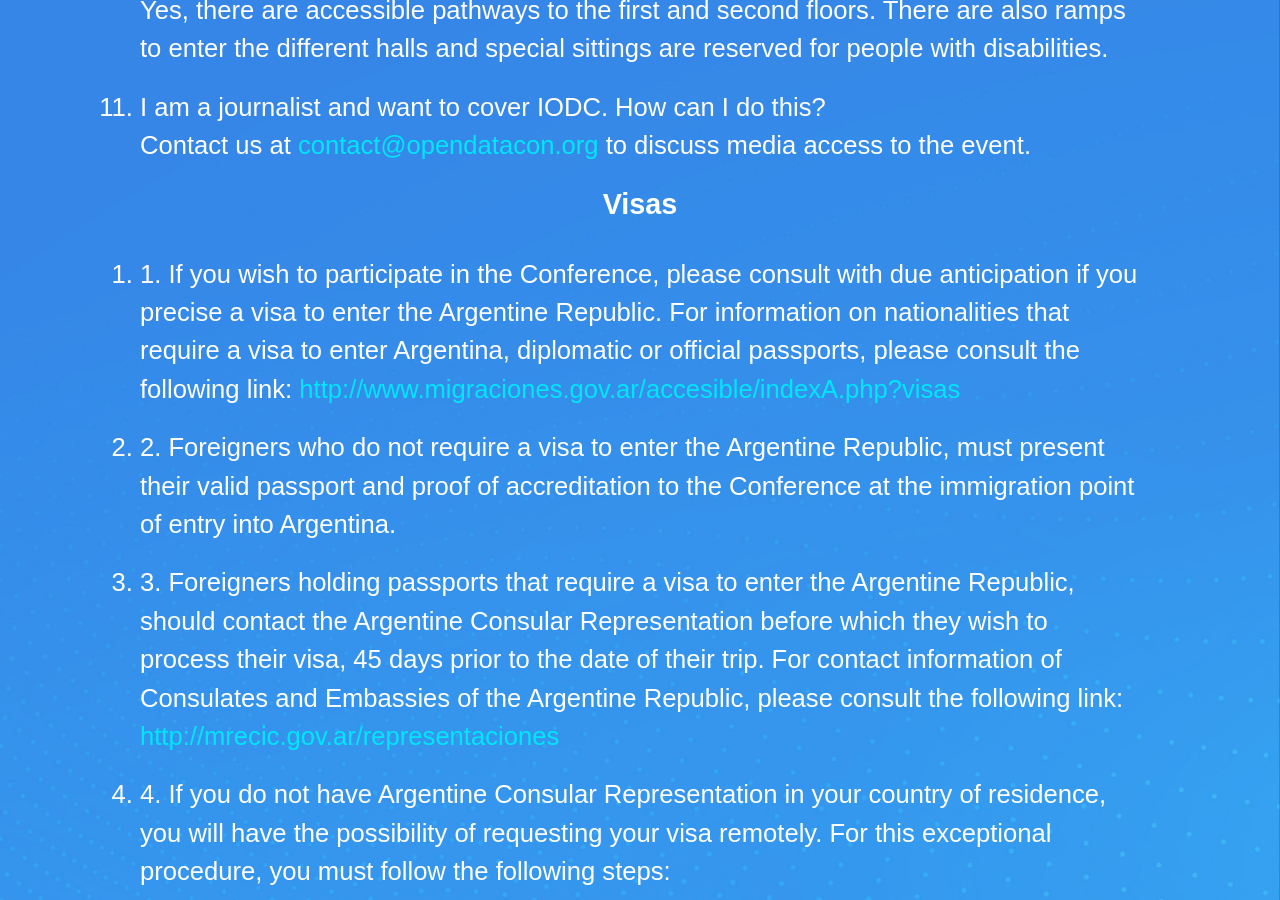
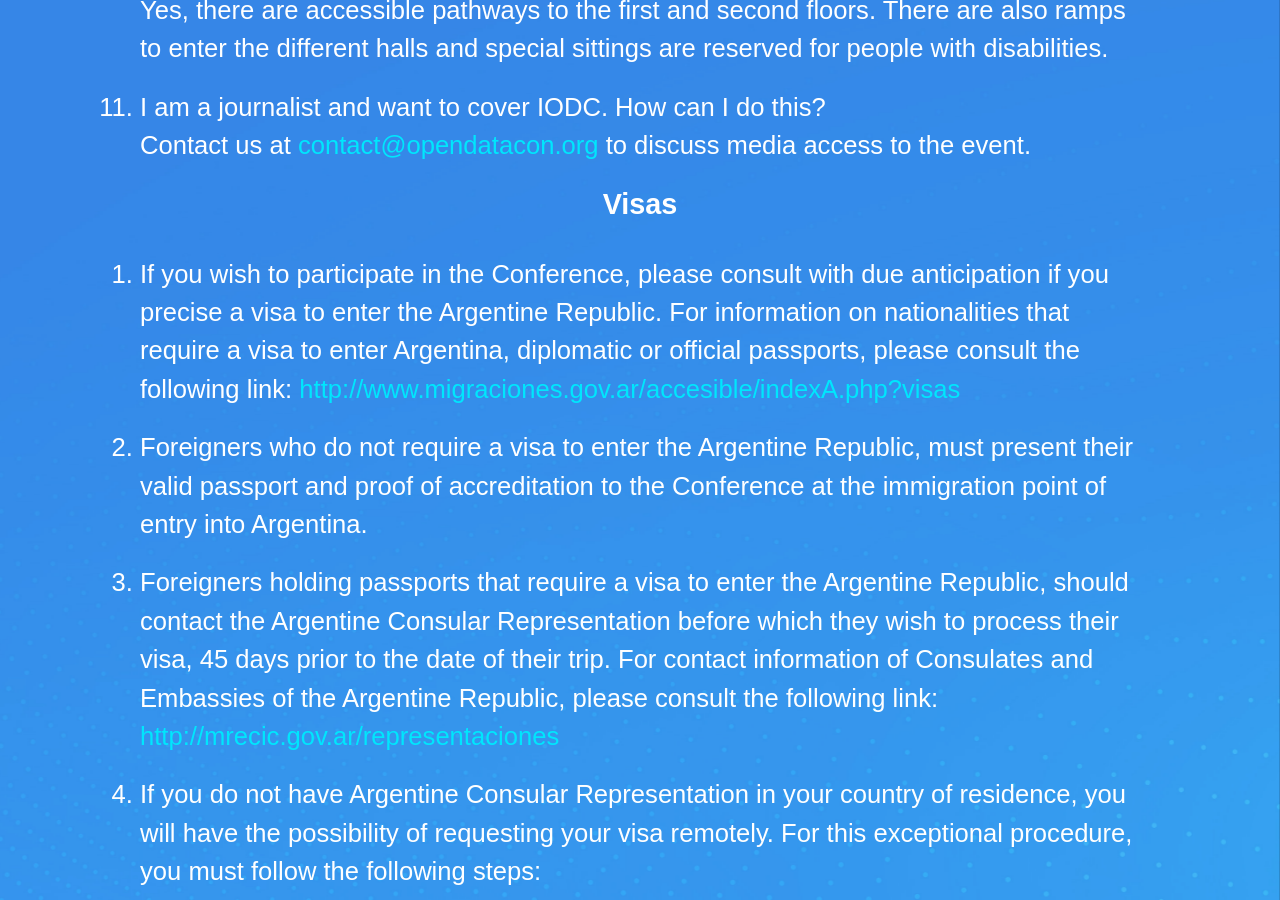
Before and after one commit to ccmdesign-archives/iodc18, a Jekyll site: the page built from source/faq.html, in a window 1280 px wide and 900 px high, scrolled down 2410 px. Built offline with Jekyll 4.4.1, drawn with Linux system fonts in a browser that asks for light colours; some web fonts are replaced; some of the changed text lies outside the part shown.

Commit message:
Correct faq_es (numbers doubled)

```diff
--- a/source/faq.html
+++ b/source/faq.html
@@ -132,19 +132,19 @@
 
     <ul>
       <li>
-        <span>1. If you wish to participate in the Conference, please consult with due anticipation if you precise a visa to enter
+        <span>If you wish to participate in the Conference, please consult with due anticipation if you precise a visa to enter
           the Argentine Republic. For information on nationalities that require a visa to enter Argentina, diplomatic or
           official passports, please consult the following link:
           <a href="http://www.migraciones.gov.ar/accesible/indexA.php?visas">http://www.migraciones.gov.ar/accesible/indexA.php?visas</a>
         </span>
       </li>
       <li>
-        <span>2. Foreigners who do not require a visa to enter the Argentine Republic, must present their valid passport and proof
+        <span>Foreigners who do not require a visa to enter the Argentine Republic, must present their valid passport and proof
           of accreditation to the Conference at the immigration point of entry into Argentina.
         </span>
       </li>
       <li>
-        <span>3. Foreigners holding passports that require a visa to enter the Argentine Republic, should contact the Argentine
+        <span>Foreigners holding passports that require a visa to enter the Argentine Republic, should contact the Argentine
           Consular Representation before which they wish to process their visa, 45 days prior to the date of their trip.
           For contact information of Consulates and Embassies of the Argentine Republic, please consult the following link:
           <a href="http://mrecic.gov.ar/representaciones">http://mrecic.gov.ar/representaciones</a>
@@ -152,7 +152,7 @@
       </li>
 
       <li>
-        <span>4. If you do not have Argentine Consular Representation in your country of residence, you will have the possibility
+        <span>If you do not have Argentine Consular Representation in your country of residence, you will have the possibility
           of requesting your visa remotely. For this exceptional procedure, you must follow the following steps:
         </span>
         <ul>
```
Also changed, not shown: other parts of source/faq.html (+1 -1 lines), source/faq_es.html (+7 -7 lines).
